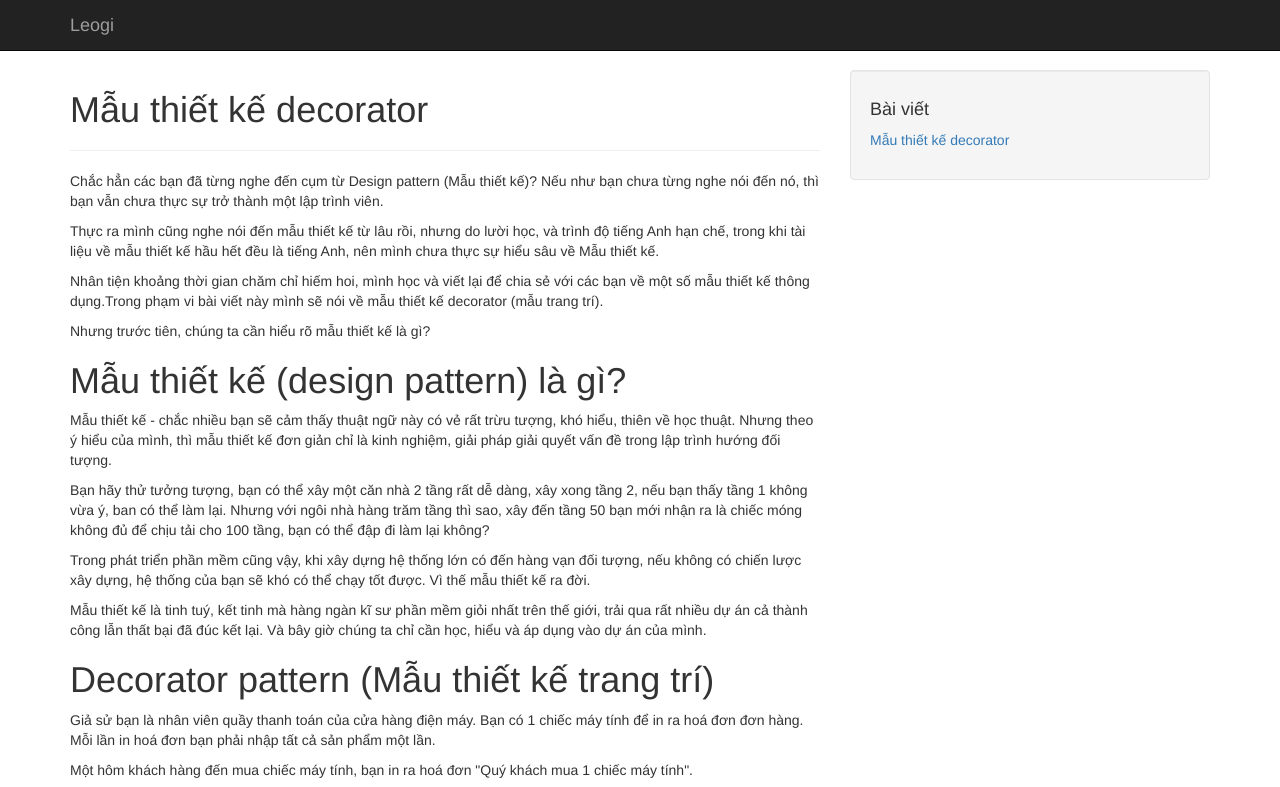
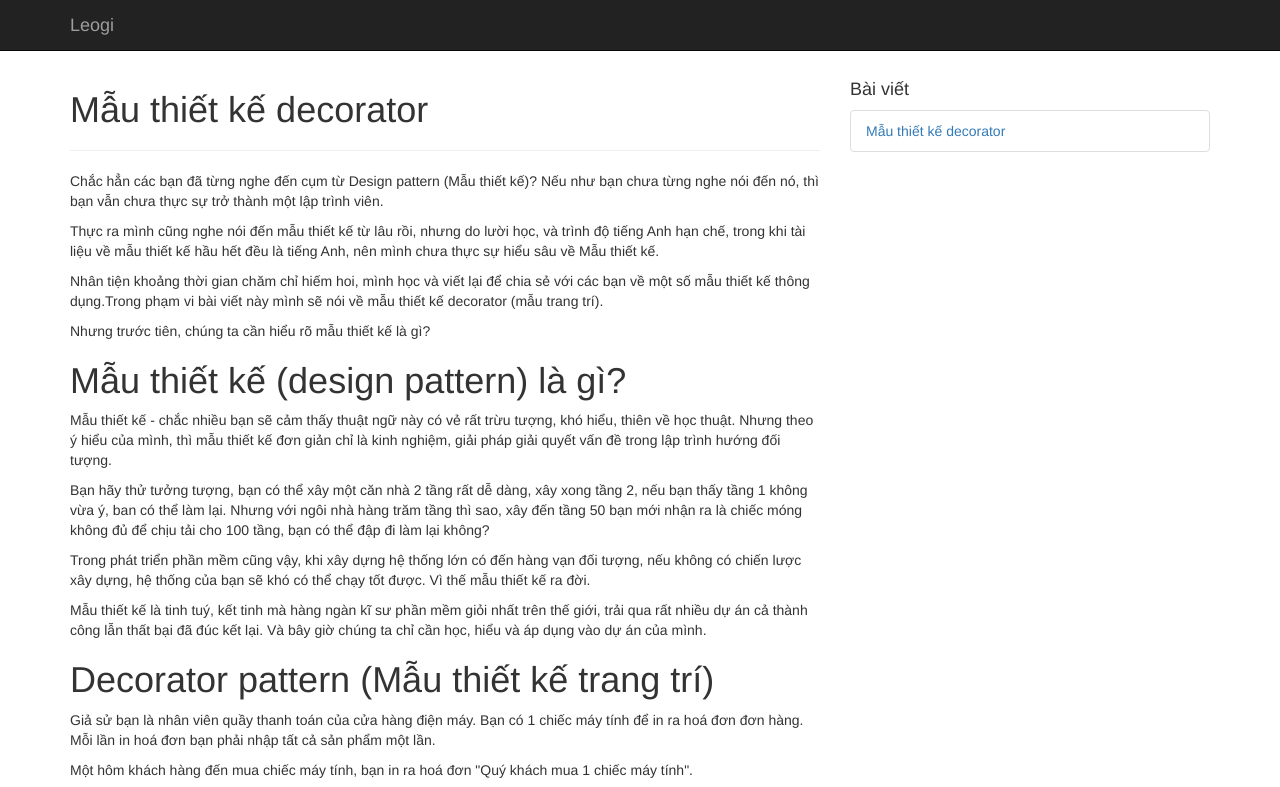
Before and after one commit to leogi/leogi.github.io, a plain HTML site: page index.html in a window 1280 px wide. Shown: the top 787 px of the page. Drawn offline with Linux system fonts and the light colour scheme.

Commit message:
change sidebar

```diff
--- a/index.html
+++ b/index.html
@@ -467,16 +467,12 @@
                 </div>
  -->
                 <!-- Blog Categories Well -->
-                <div class="well">
+                <div>
                     <h4>Bài viết</h4>
-                    <div class="row">
-                        <div class="col-lg-12">
-                            <ul class="list-unstyled">
-                                <li><a href="index.html">Mẫu thiết kế decorator</a>
-                                </li>
-                            </ul>
-                        </div>
-                    </div>
+                    <ul class="list-group">
+                        <li class="list-group-item"><a href="index.html">Mẫu thiết kế decorator</a>
+                        </li>
+                    </ul>
                     <!-- /.row -->
                 </div>
 
```
